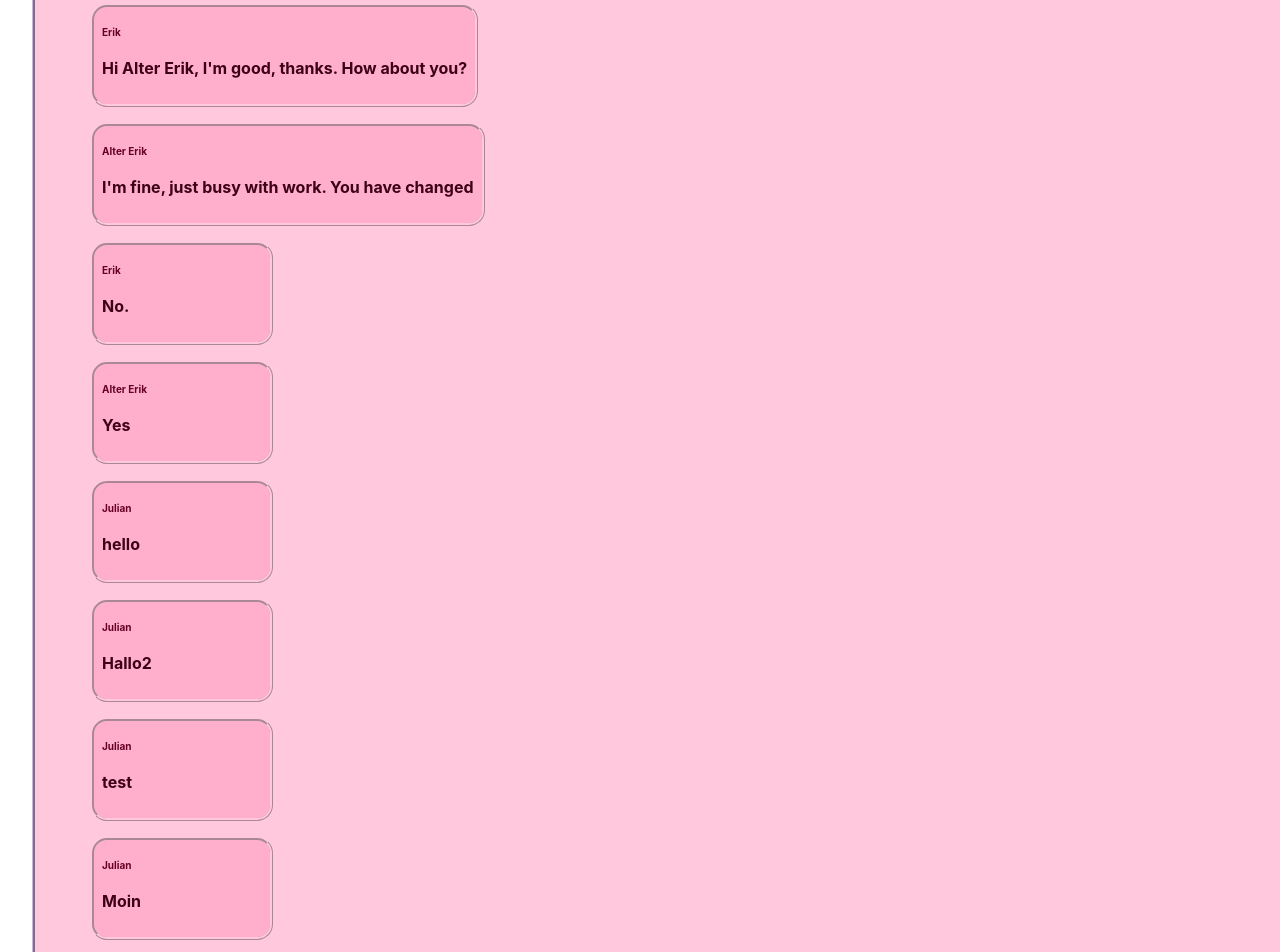
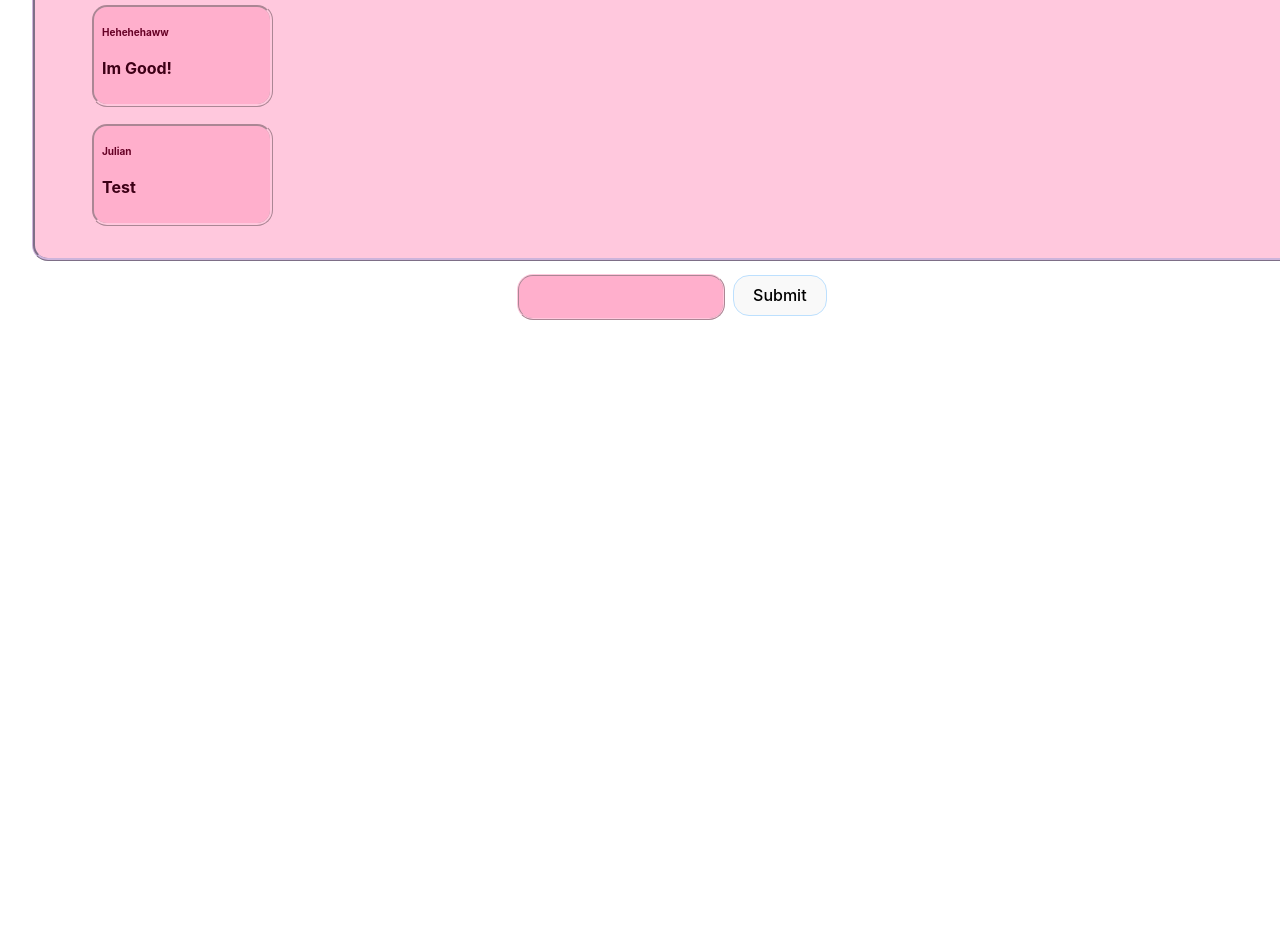
Before and after one commit to Julian-Mostbauer/Chat-App-Test, a React (Vite) app in the folder Chat-App-Test/: page / in a window 1280 px wide. Shown: the part 280-1232 px from the top of the page. After the commit the page ends 800 px from the top, so only its background shows below. Built offline with nearby package versions, Linux system fonts and the light colour scheme; no server answers.

Commit message:
Security stuff

```diff
--- a/Chat-App-Test/public/Data/history.json
+++ b/Chat-App-Test/public/Data/history.json
@@ -13,6 +13,10 @@
     {
       "name": "Julian",
       "id": "194.24.159.128"
+    },
+    {
+      "name": "Hehehehaww",
+      "id": "89.144.197.53"
     }
   ],
   "messages": [
@@ -22,49 +26,14 @@
       "timestamp": 1702210118240
     },
     {
-      "sender_id": "1",
-      "text": "Hi Alter Erik, I'm good, thanks. How about you?",
-      "timestamp": 1702210118340
-    },
-    {
-      "sender_id": "2",
-      "text": "I'm fine, just busy with work. You have changed",
-      "timestamp": 1702210118440
-    },
-    {
-      "sender_id": "1",
-      "text": "No.",
-      "timestamp": 1702210118540
-    },
-    {
-      "sender_id": "2",
-      "text": "Yes",
-      "timestamp": 1702210118640
+      "sender_id": "89.144.197.53",
+      "text": "Im Good!",
+      "timestamp": 1702293022870
     },
     {
       "sender_id": "194.24.159.128",
-      "text": "hello",
-      "timestamp": 1702281855017
-    },
-    {
-      "sender_id": "194.24.159.128",
-      "text": "Hallo2",
-      "timestamp": 1702281878386
-    },
-    {
-      "sender_id": "194.24.159.128",
-      "text": "test",
-      "timestamp": 1702282209358
-    },
-    {
-      "sender_id": "194.24.159.128",
-      "text": "Moin",
-      "timestamp": 1702282381989
-    },
-    {
-      "sender_id": "194.24.159.128",
-      "text": "Moin",
-      "timestamp": 1702290854071
+      "text": "Test",
+      "timestamp": 1702293036019
     }
   ]
 }
--- a/Chat-App-Test/src/components/AccountSettings.tsx
+++ b/Chat-App-Test/src/components/AccountSettings.tsx
@@ -4,6 +4,7 @@ import "reactjs-popup/dist/index.css";
 import { useRef, useState } from "react";
 
 import { Participant } from "./ChatData";
+import {getTunnel, getLocal} from "./URLs";
 
 interface props {
   IP: string;
@@ -43,7 +44,7 @@ export default function AccountSettings(Input: props) {
 }
 
 function change_name(newData: Participant) {
-  fetch("http://localhost:3000/rename", {
+  fetch(getTunnel() + "/rename", {
     method: "POST",
     headers: {
       "Content-Type": "application/json",
--- a/Chat-App-Test/src/components/ChatSendBox.tsx
+++ b/Chat-App-Test/src/components/ChatSendBox.tsx
@@ -1,4 +1,5 @@
 import { useRef, useState } from "react";
+import {getTunnel, getLocal} from "./URLs";
 
 interface props {
   Sender: string;
@@ -50,7 +51,7 @@ export default function ChatSendBox(Input: props) {
 
 
 function send_message(data: Message){
-  fetch('http://localhost:3000/save', {
+  fetch(getTunnel() + '/save', {
     method: 'POST',
     headers: {
       'Content-Type': 'application/json',
```
Also changed, not shown: 2 other files (tests, documents, lock files or other folders).
